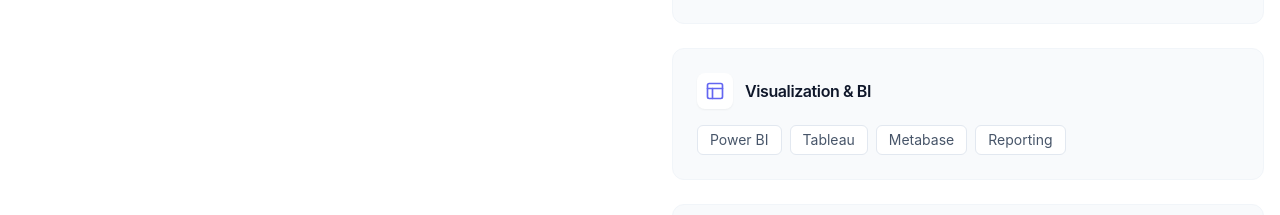
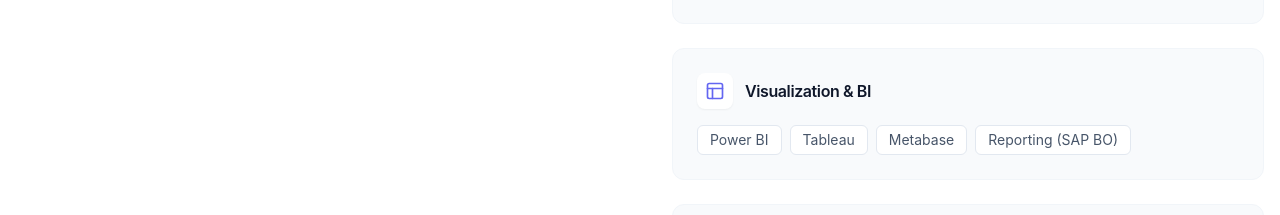
Before and after one commit to Yann2808/Portfolio, a React (Vite) app: page / in a window 1280 px wide. Shown: the part 1608-1823 px from the top of the page. Built offline with nearby package versions, Linux system fonts and the light colour scheme.

Commit message:
feat: add About section component displaying personal narrative, resume download, and categorized technical skills.

```diff
--- a/src/components/About.tsx
+++ b/src/components/About.tsx
@@ -25,7 +25,7 @@
     {
       category: 'Visualization & BI',
       icon: Layout,
-      items: ['Power BI', 'Tableau', 'Metabase', 'Reporting']
+      items: ['Power BI', 'Tableau', 'Metabase', 'Reporting (SAP BO)']
     },
     {
       category: 'Methods & Languages',
```
